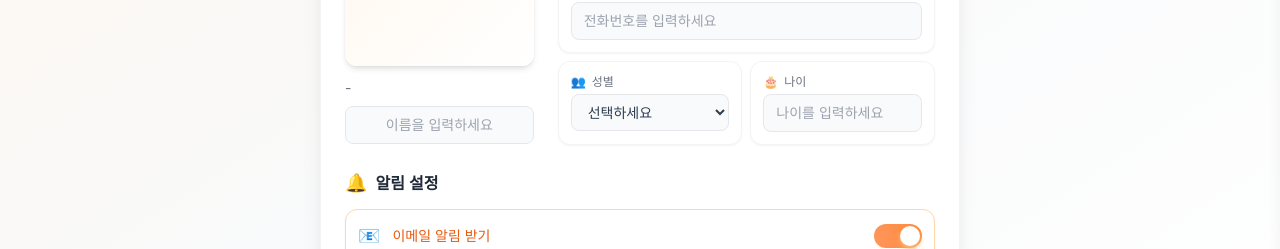
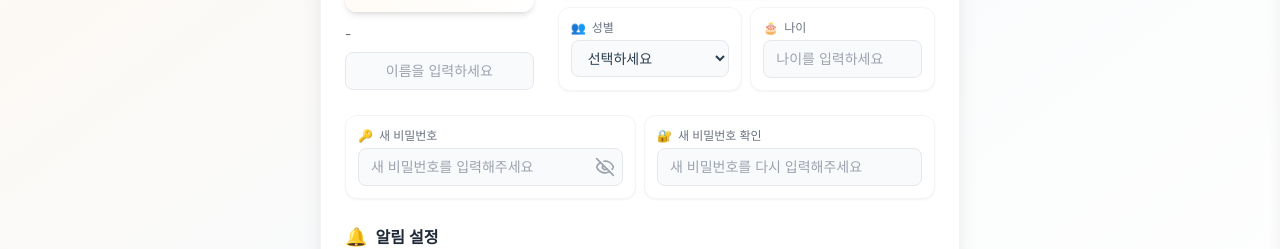
Before and after one commit to ssuzyn/SSAFY-Home, a Vue app in the folder Frontend/vue-homefront/: page /mypage/edit in a window 1280 px wide. Shown: the part 381-630 px from the top of the page. Built offline with nearby package versions, Linux system fonts and the light colour scheme; no server answers.

Commit message:
add: 비밀번호 변경 기능 추가

```diff
--- a/Frontend/vue-homefront/src/components/mypage/UpdatedProfilePage.vue
+++ b/Frontend/vue-homefront/src/components/mypage/UpdatedProfilePage.vue
@@ -43,7 +43,7 @@
                   <input type="file" @change="onFileChange" accept="image/*" class="hidden" />
                 </label>
               </div>
-              <!-- 이름과 아이디 입력 -->
+              <!-- 름과 아이디 입력 -->
               <div class="space-y-2">
                 <p class="text-sm text-gray-500">{{ user.emailId ? `@${user.emailId}` : "-" }}</p>
                 <input
@@ -121,6 +121,62 @@
                       class="w-full px-3 py-2 bg-gray-50 border border-gray-200 rounded-lg focus:ring-2 focus:ring-orange-500 focus:border-transparent text-sm"
                       placeholder="나이를 입력하세요"
                     />
+                  </div>
+                </div>
+              </div>
+            </div>
+          </div>
+
+          <!-- 비밀번호 변경 섹션 -->
+          <div class="mb-6">
+            <div class="grid grid-cols-2 gap-2">
+              <!-- 새 비밀번호 -->
+              <div class="bg-white p-3 rounded-xl shadow-sm border border-gray-100">
+                <p class="text-xs font-medium text-gray-500 mb-1 flex items-center">
+                  <span class="mr-1.5">🔑</span> 새 비밀번호
+                </p>
+                <div class="relative">
+                  <input
+                    v-model="passwords.new"
+                    :type="showPassword ? 'text' : 'password'"
+                    class="w-full px-3 py-2 bg-gray-50 border border-gray-200 rounded-lg focus:ring-2 focus:ring-orange-500 focus:border-transparent text-sm"
+                    placeholder="새 비밀번호를 입력해주세요"
+                  />
+                  <button
+                    @click="showPassword = !showPassword"
+                    type="button"
+                    class="absolute right-2 top-1/2 -translate-y-1/2 text-gray-400 hover:text-gray-600 transition-colors"
+                  >
+                    <component :is="showPassword ? Eye : EyeOff" class="w-5 h-5" />
+                  </button>
+                </div>
+              </div>
+
+              <!-- 새 비밀번호 확인 -->
+              <div class="bg-white p-3 rounded-xl shadow-sm border border-gray-100">
+                <p class="text-xs font-medium text-gray-500 mb-1 flex items-center">
+                  <span class="mr-1.5">🔐</span> 새 비밀번호 확인
+                </p>
+                <div class="relative">
+                  <input
+                    v-model="passwords.confirm"
+                    :type="showPassword ? 'text' : 'password'"
+                    class="w-full px-3 py-2 bg-gray-50 border border-gray-200 rounded-lg focus:ring-2 focus:ring-orange-500 focus:border-transparent text-sm"
+                    :class="{
+                      'border-red-500': validationMessages.passwordMatch && !validationMessages.passwordMatch.includes('✓'),
+                      'border-green-500': validationMessages.passwordMatch?.includes('✓')
+                    }"
+                    placeholder="새 비밀번호를 다시 입력해주세요"
+                  />
+                  <div
+                    v-if="validationMessages.passwordMatch"
+                    class="absolute right-0 top-full mt-1 text-sm"
+                    :class="{
+                      'text-red-500': !validationMessages.passwordMatch.includes('✓'),
+                      'text-green-500': validationMessages.passwordMatch.includes('✓')
+                    }"
+                  >
+                    {{ validationMessages.passwordMatch }}
                   </div>
                 </div>
               </div>
@@ -208,11 +264,12 @@
 </template>
 
 <script setup>
-import { reactive, ref, onMounted, computed } from 'vue';
+import { reactive, ref, onMounted, computed, watch } from 'vue';
 import { useAuth } from "@/stores/auth";
 import { useAxiosStore } from "@/stores/axiosStore";
 import { useRouter } from "vue-router";
 import { message } from "ant-design-vue";
+import { Eye, EyeOff } from 'lucide-vue-next'
 
 
 const router = useRouter();
@@ -233,6 +290,11 @@ const user = reactive({
 const notifications = reactive({
   email: true,
   sms: false
+});
+
+const passwords = reactive({
+  new: "",
+  confirm: ""
 });
 
 const imagePreview = ref(null);
@@ -279,13 +341,39 @@ const handleImageError = async (e) => {
   }
 };
 
+const showPassword = ref(false);
+const validationMessages = reactive({
+  passwordMatch: ''
+});
+
+const checkPasswordMatch = () => {
+  if (!passwords.new || !passwords.confirm) {
+    validationMessages.passwordMatch = ''
+  } else if (passwords.new === passwords.confirm) {
+    validationMessages.passwordMatch = '✓ 비밀번호가 일치합니다'
+  } else {
+    validationMessages.passwordMatch = '비밀번호가 일치하지 않습니다'
+  }
+}
+
+// 비밀번호 입력 감시
+watch([() => passwords.new, () => passwords.confirm], checkPasswordMatch)
+
 const handleSave = async () => {
   try {
+    // 비밀번호 유효성 검사
+    if (passwords.new || passwords.confirm) {
+      if (passwords.new !== passwords.confirm) {
+        message.error("새 비밀번호가 일치하지 않습니다.");
+        return;
+      }
+    }
+
     const updateData = {
       userName: user.userName,
       emailId: user.emailId,
       emailDomain: user.emailDomain,
-      userPwd: user.userPwd,
+      userPwd: passwords.new || user.userPwd,
       gender: user.gender,
       age: user.age,
       phoneNumber: user.phoneNumber
@@ -308,7 +396,7 @@ const handleSave = async () => {
     router.push({ name: 'MyPage' });
   } catch (error) {
     console.error("변경사항 저장 중 오류 발생:", error);
-    message.error("변경사항 저장 중 오류가 발생했습니다:"|| error.response?.data?.message);
+    message.error(error.response?.data?.message || "변경사항 저장 중 오류가 발생했습니다.");
   }
 };
 </script>
```
